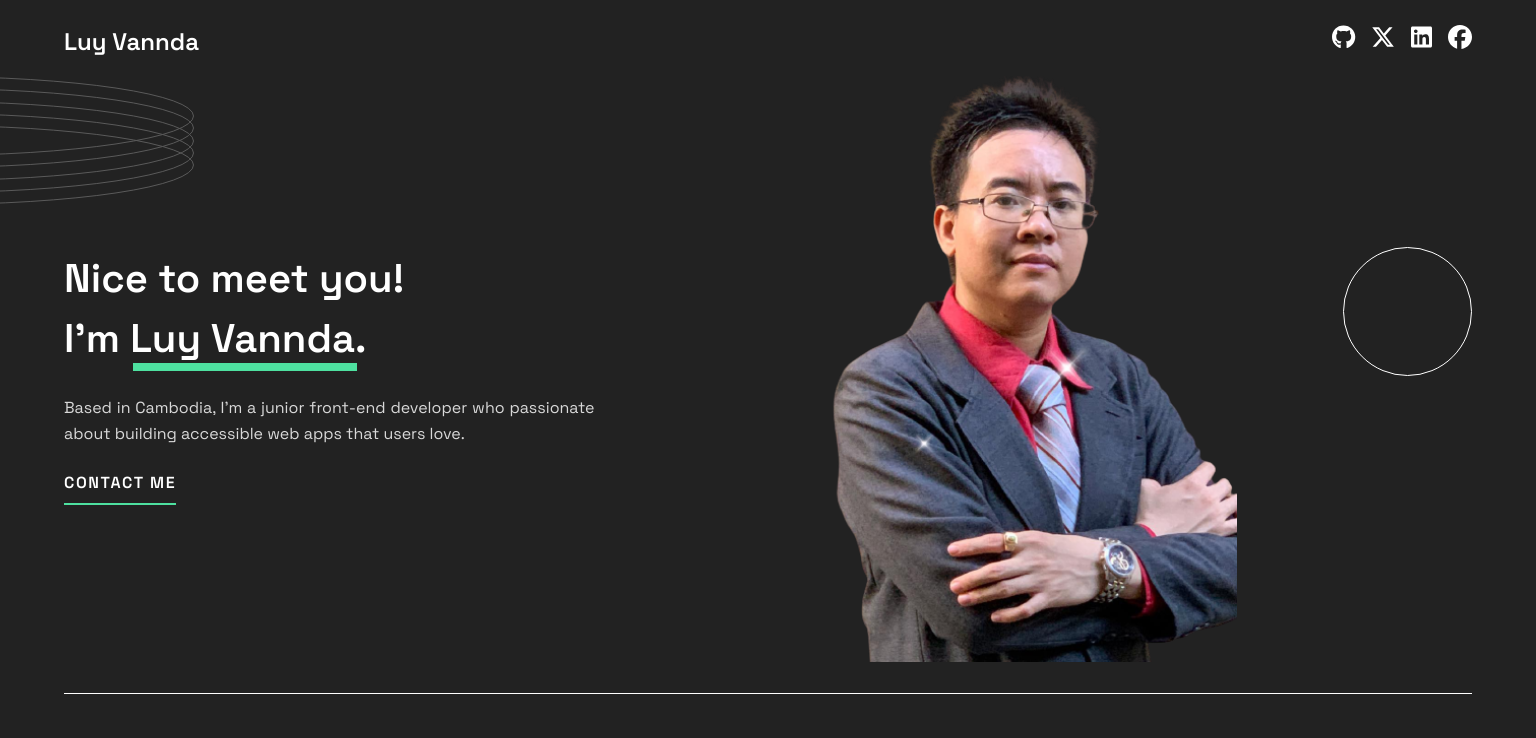
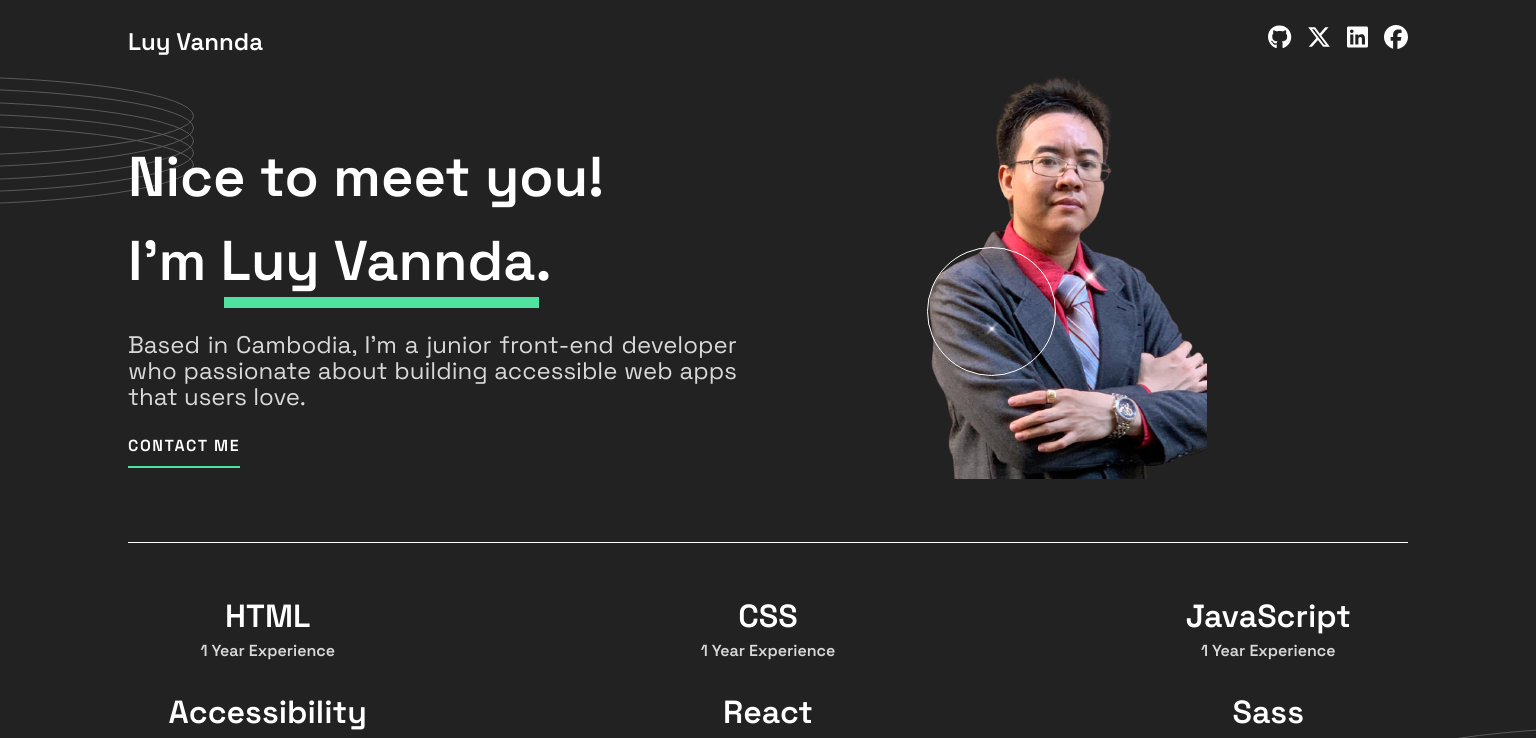
Before and after one commit to luyvannda/luyvannda.github.io, a React (Vite) app: page / in a window 1536 px wide. Shown: the top 738 px of the page. Built offline with nearby package versions, Linux system fonts and the light colour scheme.

Commit message:
style the hero component again for mininum device width of 1300px

```diff
--- a/src/App.css
+++ b/src/App.css
@@ -64,6 +64,11 @@ body {
     padding: 0 4rem;
   }
 }
+@media only screen and (min-width: 1300px) {
+  .navbar {
+    padding: 0 8rem;
+  }
+}
 .profile-container {
   width: 100vw;
   overflow-x: hidden;
@@ -90,6 +95,12 @@ body {
     margin-bottom: 2rem;
   }
 }
+@media only screen and (min-width: 1300px) {
+  .profile-container .profile_photo .photo {
+    width: 45%;
+    margin-bottom: 4rem;
+  }
+}
 
 .hero {
   display: flex;
@@ -108,7 +119,7 @@ body {
 }
 .hero .hero-title {
   width: 14ch;
-  font-size: clamp(2rem, 0.2rem + 5vw, 2.5rem);
+  font-size: clamp(2rem, 0.4rem + 4vw, 3.5rem);
 }
 .hero .hero-title span {
   text-decoration: none;
@@ -123,8 +134,20 @@ body {
 }
 @media only screen and (min-width: 768px) {
   .hero .hero-title span::after {
-    width: 14rem;
-    margin-left: 4.3rem;
+    width: 13rem;
+    margin-left: 4rem;
+  }
+}
+@media only screen and (min-width: 1000px) {
+  .hero .hero-title span::after {
+    width: 16.7rem;
+    margin-left: 5rem;
+  }
+}
+@media only screen and (min-width: 1300px) {
+  .hero .hero-title span::after {
+    width: 19.7rem;
+    margin-left: 6rem;
   }
 }
 .hero .hero-text {
@@ -132,6 +155,7 @@ body {
   padding: 1.5rem 0;
   line-height: 1.625rem;
   text-align: justify;
+  font-size: clamp(1rem, 0.2rem + 1.4vw, 1.5rem);
 }
 
 .contact-btn {
@@ -179,6 +203,11 @@ body {
     margin: 0 4rem 1rem 4rem;
   }
 }
+@media only screen and (min-width: 1300px) {
+  .hero-section .hero-container {
+    margin: 0 8rem 1rem 8rem;
+  }
+}
 .hero-section .hero-container .bottom-border {
   display: block;
   position: absolute;
@@ -219,6 +248,11 @@ body {
 @media only screen and (min-width: 1000px) {
   .hero-section .circle {
     right: 4rem;
+  }
+}
+@media only screen and (min-width: 1300px) {
+  .hero-section .circle {
+    right: 30rem;
   }
 }
 
--- a/src/App.scss
+++ b/src/App.scss
@@ -91,6 +91,13 @@ body {
 
 }
 
+@include media-min(1300px) {
+  .navbar {
+    padding: 0 8rem;
+  }
+
+}
+
 .profile-container {
   width: 100vw;
   overflow-x: hidden;
@@ -115,6 +122,10 @@ body {
         margin-bottom: 2rem;
       }
 
+      @include media-min(1300px) {
+        width: 45%;
+        margin-bottom: 4rem;
+      }
     }
 
   }
@@ -138,7 +149,7 @@ body {
 
   .hero-title {
     width: 14ch;
-    font-size: clamp(2rem, 0.2rem + 5vw, 2.5rem);
+    font-size: clamp(2rem, 0.4rem + 4vw, 3.5rem);
 
     span {
       text-decoration: none;
@@ -152,8 +163,19 @@ body {
         border-bottom: 0.2em solid $underline-green;
 
         @include media-min(768px) {
-          width: 14rem;
-          margin-left: 4.3rem;
+          width: 13rem;
+          margin-left: 4rem;
+        }
+
+        @include media-min(1000px) {
+          width: 16.7rem;
+          margin-left: 5rem;
+        }
+
+
+        @include media-min(1300px) {
+          width: 19.7rem;
+          margin-left: 6rem;
         }
       }
     }
@@ -165,7 +187,7 @@ body {
     padding: 1.5rem 0;
     line-height: 1.625rem;
     text-align: justify;
-
+    font-size: clamp(1rem, 0.2rem + 1.4vw, 1.5rem);
   }
 }
 
@@ -216,6 +238,10 @@ body {
       margin: 0 4rem 1rem 4rem;
     }
 
+    @include media-min(1300px) {
+      margin: 0 8rem 1rem 8rem;
+    }
+
     .bottom-border {
       display: block;
       position: absolute;
@@ -255,6 +281,10 @@ body {
 
     @include media-min(1000px) {
       right: 4rem;
+    }
+
+    @include media-min(1300px) {
+      right: 30rem;
     }
   }
 }
```
Also changed, not shown: 1 other file (tests, documents, lock files or other folders).
